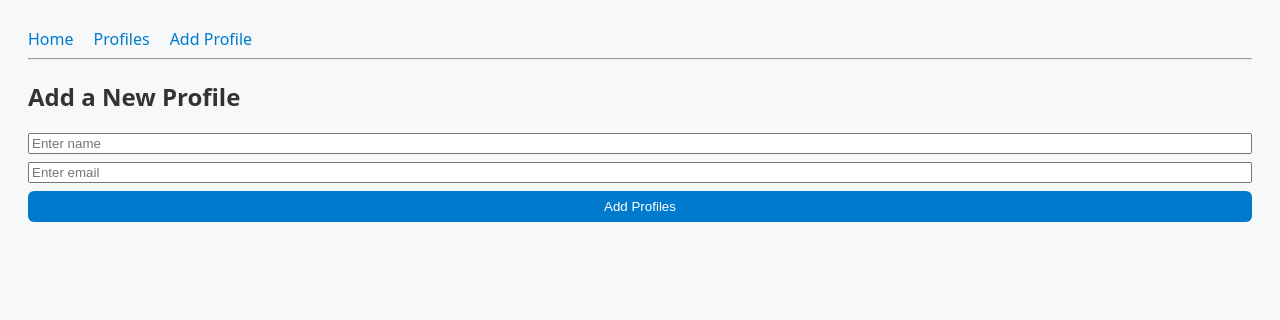
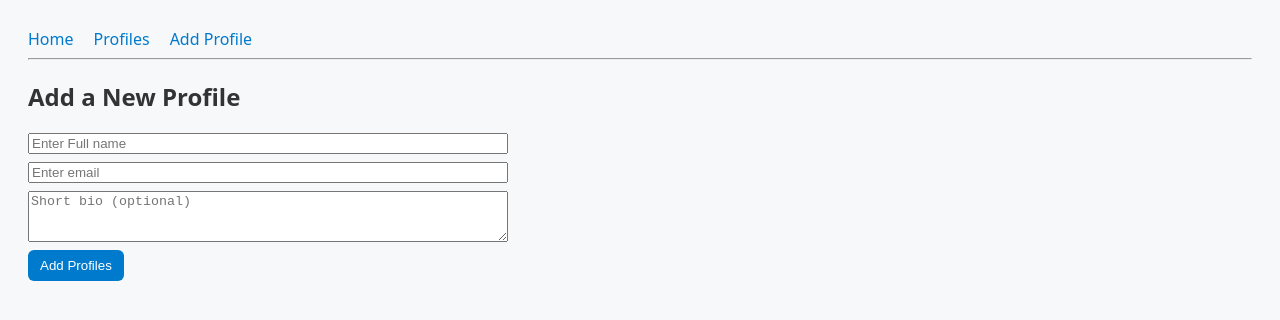
Before and after one commit to Rajprabhu147/react-comback, a React (Vite) app in the folder react-day4-profile/: page /add in a window 1280 px wide. Shown: the top 320 px of the page. Built offline with nearby package versions, Linux system fonts and the light colour scheme.

Commit message:
Add profile modification for View Profile

```diff
--- a/react-day4-profile/src/App.jsx
+++ b/react-day4-profile/src/App.jsx
@@ -9,12 +9,30 @@ import ViewProfile from "./pages/ViewProfile";
 export default function App() {
   const [profiles, setProfiles] = useState([]);
   return (
-    <div style={{ padding: 20 }}>
-      <nav style={{ display: "flex", gap: 20 }}>
-        <Link to="/">Home</Link>
-        <Link to="/profiles">Profiles</Link>
-        <Link to="/add">Add Profile</Link>
-      </nav>
+    <div style={{ padding: 20 }} className="app">
+      <header>
+        <nav style={{ display: "flex", gap: 20 }} className="nav">
+          <Link
+            to="/"
+            end
+            className={({ isActive }) => (isActive ? "active" : "")}
+          >
+            Home
+          </Link>
+          <Link
+            to="/profiles"
+            className={({ isActive }) => (isActive ? "active" : "")}
+          >
+            Profiles
+          </Link>
+          <Link
+            to="/add"
+            className={({ isActive }) => (isActive ? "active" : "")}
+          >
+            Add Profile
+          </Link>
+        </nav>
+      </header>
       <hr />
 
       <Routes>
--- a/react-day4-profile/src/pages/AddProfile.jsx
+++ b/react-day4-profile/src/pages/AddProfile.jsx
@@ -3,21 +3,28 @@ import { useState } from "react";
 import { useNavigate } from "react-router-dom";
 
 export default function AddProfile({ setProfiles }) {
-  const [form, setForm] = useState({ name: "", email: "" });
+  const [form, setForm] = useState({ name: "", email: "", bio: "" });
   const [error, setError] = useState("");
   const navigate = useNavigate();
 
+  // const handleChange = (e) => {
+  //   setForm({ ...form, [e.target.name]: e.target.value });
+  // };
   const handleChange = (e) => {
-    setForm({ ...form, [e.target.name]: e.target.value });
+    setForm((prev) => ({ ...prev, [e.target.name]: e.target.value }));
+    if (error) setError("");
   };
   const handleSubmit = (e) => {
     e.preventDefault();
-    if (!form.name || !form.email) {
-      setError("Both fields are required");
+    //validation of the form
+    if (!form.name.trim() || !form.email.trim()) {
+      setError("Both fields are required.");
       return;
     }
+    // creating new profile
     const newProfile = { id: Date.now(), ...form };
     setProfiles((prev) => [...prev, newProfile]);
+    // this helps to list
     navigate("/profiles");
   };
   return (
@@ -25,24 +32,39 @@ export default function AddProfile({ setProfiles }) {
       <h2>Add a New Profile</h2>
       <form
         onSubmit={handleSubmit}
-        style={{ display: "flex", flexDirection: "column", gap: 8 }}
+        style={{
+          display: "grid",
+          flexDirection: "column",
+          gap: 8,
+          maxWidth: 480,
+        }}
       >
         <input
-          type="text"
           name="name"
-          placeholder="Enter name"
+          placeholder="Enter Full name"
           value={form.name}
           onChange={handleChange}
+          aria-label="Name"
         />
         <input
+          name="email"
           type="email"
-          name="email"
           placeholder="Enter email"
           value={form.email}
           onChange={handleChange}
+          aria-label="Email"
+        />
+        <textarea
+          name="bio"
+          value={form.bio}
+          onChange={handleChange}
+          placeholder="Short bio (optional)"
+          rows={3}
         />
         {error && <p style={{ color: "red" }}>{error}</p>}
-        <button type="submit">Add Profiles</button>
+        <div style={{ display: "flex", gap: 8 }}>
+          <button type="submit">Add Profiles</button>
+        </div>
       </form>
     </div>
   );
--- a/react-day4-profile/src/pages/Home.jsx
+++ b/react-day4-profile/src/pages/Home.jsx
@@ -1,9 +1,14 @@
 import React from "react";
+// import { Link } from "react-router-dom";
+
 export default function Home() {
   return (
     <div>
       <h2>Home</h2>
-      <p>Welcome to the Profile Manager. You can view or add profiles.</p>
+      <p>
+        Welcome to the Profile Manager. You can view or add profiles. Build
+        small and ship fast.
+      </p>
     </div>
   );
 }
--- a/react-day4-profile/src/pages/Profiles.jsx
+++ b/react-day4-profile/src/pages/Profiles.jsx
@@ -6,10 +6,14 @@ export default function Profiles({ profiles }) {
     <div>
       <h2>Profiles</h2>
       {profiles.length === 0 ? (
-        <p>No profiles yet.</p>
+        <p>
+          No profiles yet. Go to <Link to="/add">Add Profile</Link> to create on
+        </p>
       ) : (
         <ul>
           {profiles.map((p) => (
+            //link creates client side rendering and client side navigation
+            //key={p.id} endures rendering stability
             <li key={p.id}>
               <Link to={`/profiles/${p.id}`}>{p.name}</Link> -{p.email}
             </li>
```
